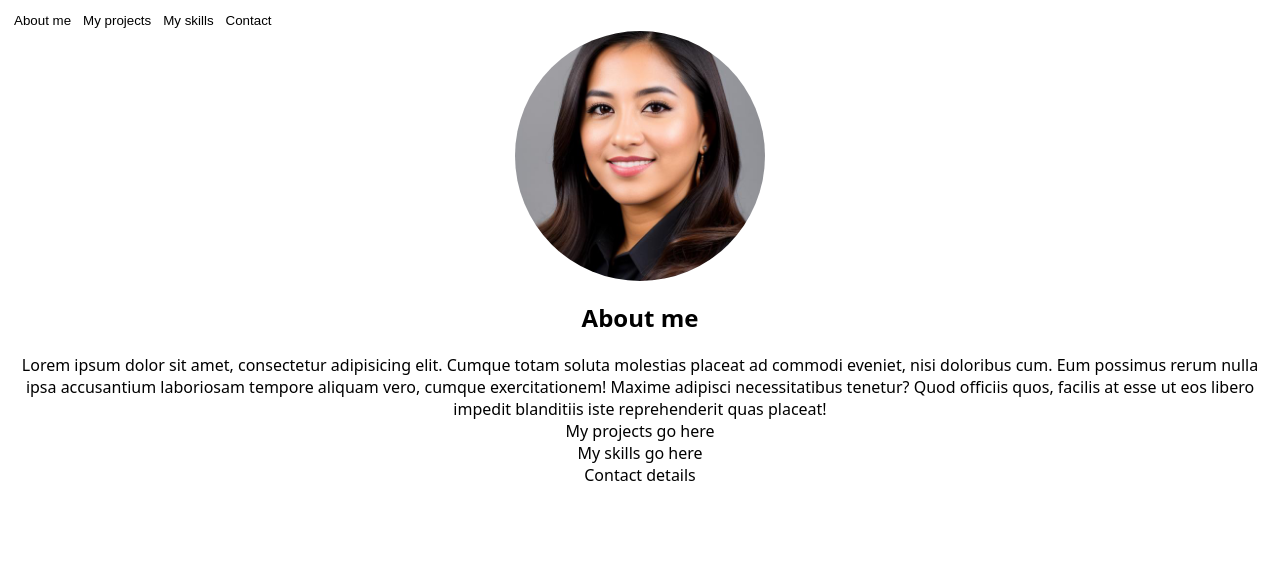
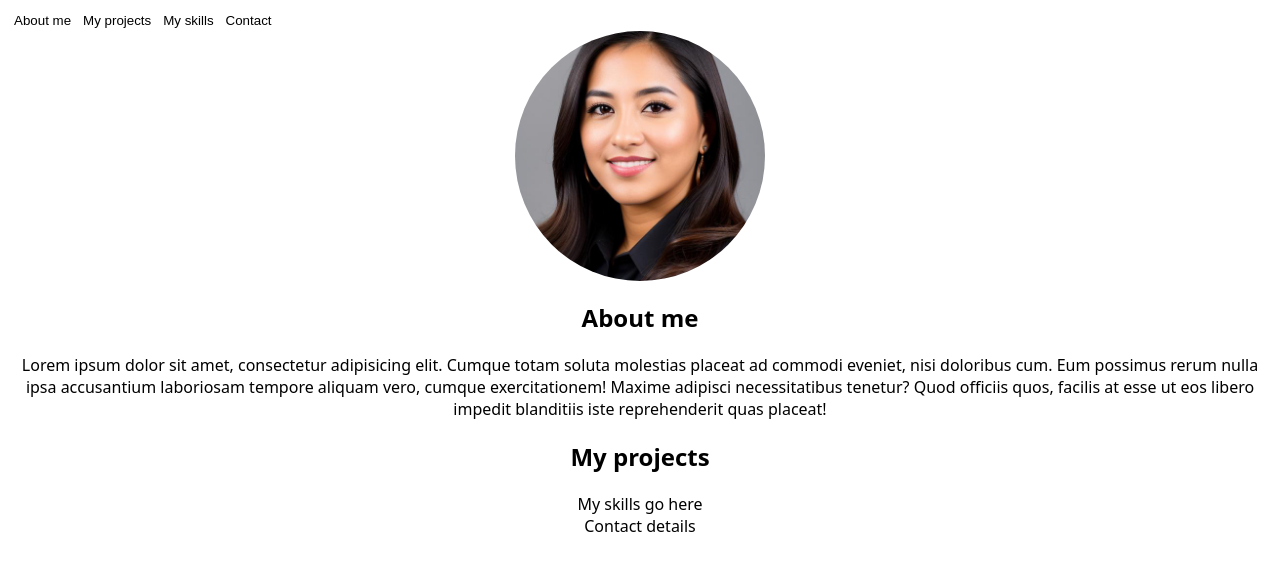
Before and after one commit to mikeski-aa/portfoliosite, a React (Vite) app: page / in a window 1280 px wide. Shown: the top 570 px of the page. Built offline with nearby package versions, Linux system fonts and the light colour scheme.

Commit message:
Created my projects component

```diff
--- a/src/App.jsx
+++ b/src/App.jsx
@@ -1,6 +1,7 @@
 import { useState } from "react";
 import "./App.css";
 import AboutMe from "./components/AboutMe";
+import MyProjects from "./components/MyProjects";
 
 function App() {
   const [count, setCount] = useState(0);
@@ -17,7 +18,9 @@ function App() {
         <div className="aboutMeDivContainer">
           <AboutMe />
         </div>
-        <div className="myProjectsDiv">My projects go here</div>
+        <div className="myProjectsDiv">
+          <MyProjects />
+        </div>
         <div className="mySkills">My skills go here</div>
         <div className="contactMeDiv">Contact details</div>
       </div>
--- a/src/components/MyProjects.jsx
+++ b/src/components/MyProjects.jsx
@@ -0,0 +1,14 @@
+import "../styles/myprojects.css";
+
+function MyProjects() {
+  return (
+    <div className="myProjectsComponent">
+      <div className="myProjectsTitle">
+        <h2>My projects</h2>
+      </div>
+      <div className="myProjectsContainer"></div>
+    </div>
+  );
+}
+
+export default MyProjects;
```
Also changed, not shown: src/styles/myprojects.css (added).
